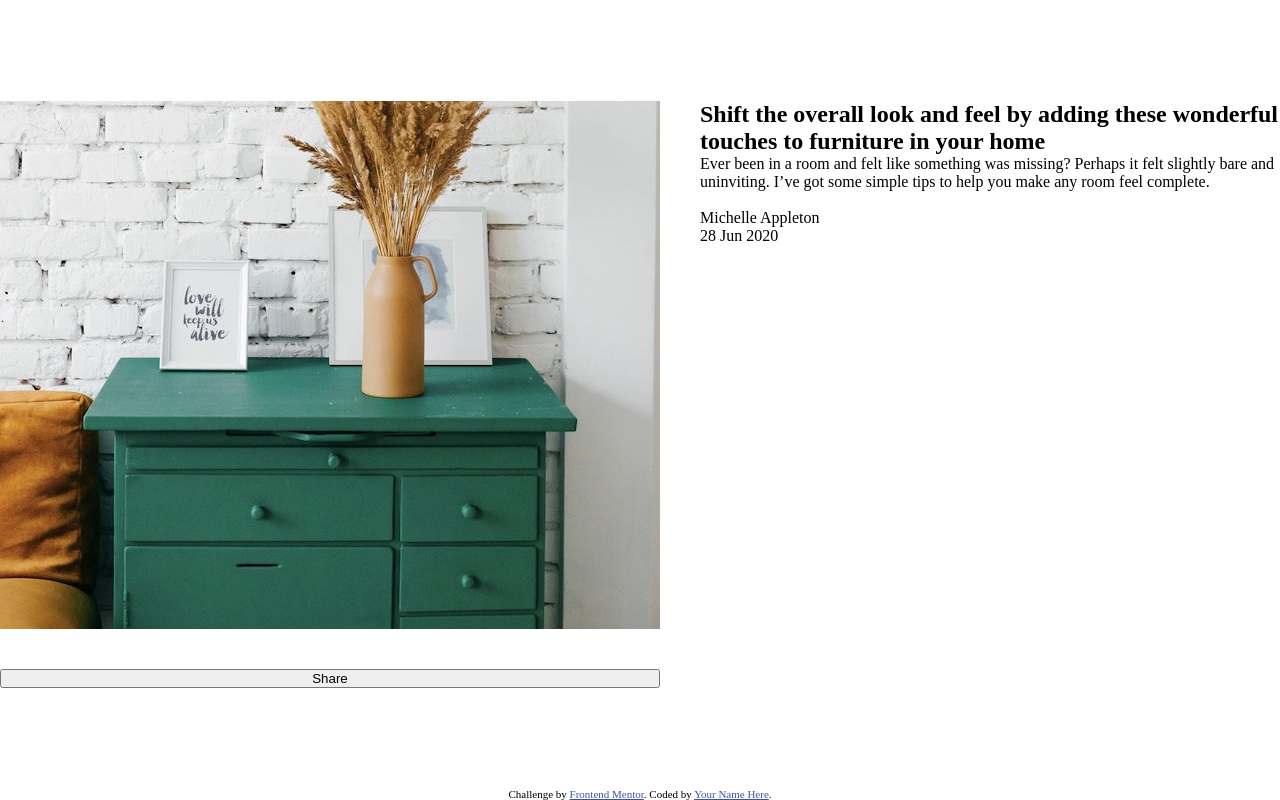
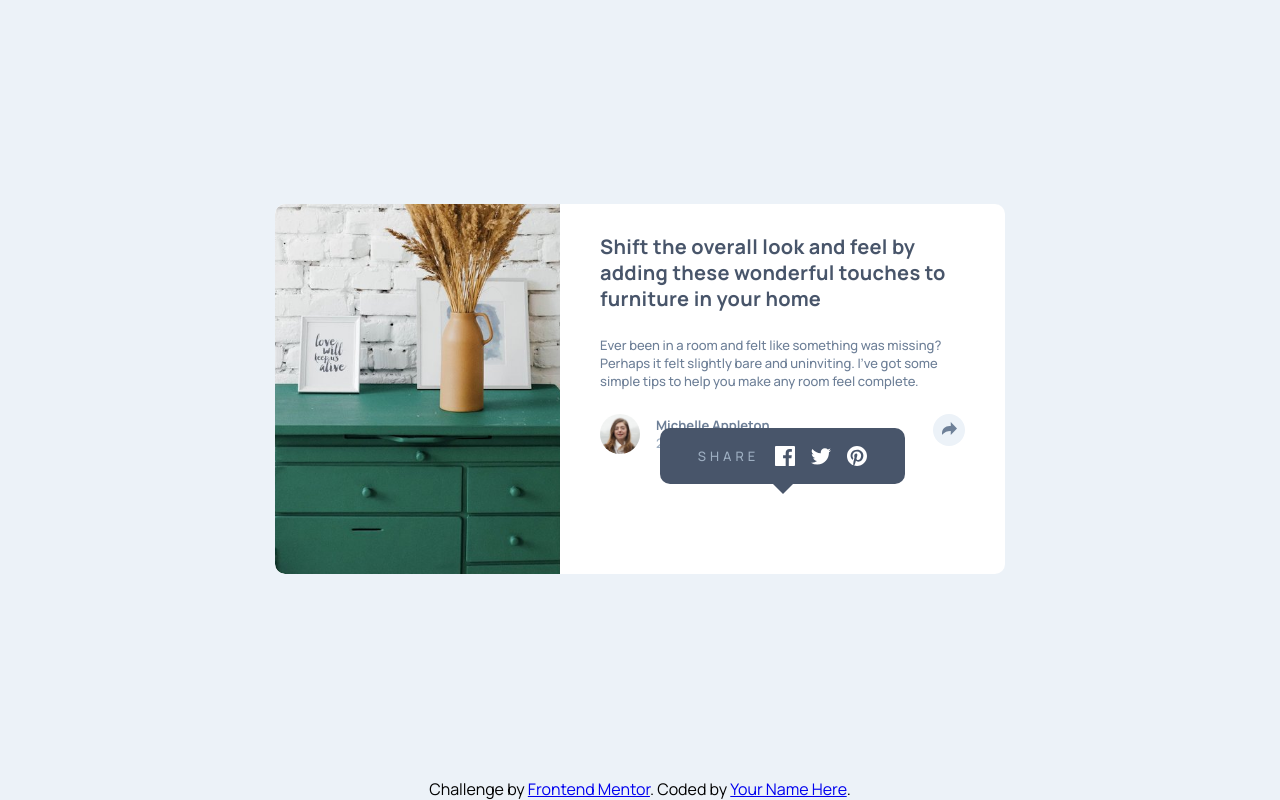
Before and after one commit to Emelinur/article-preview-component-master, a plain HTML site: page index.html in a window 1280 px wide. Drawn offline with Linux system fonts and the light colour scheme.

Commit message:
update style.css and index.html

```diff
--- a/index.html
+++ b/index.html
@@ -1,67 +1,84 @@
 <!DOCTYPE html>
 <html lang="en">
+
 <head>
   <meta charset="UTF-8" />
   <meta name="viewport" content="width=device-width, initial-scale=1.0" />
-    <!-- displays site properly based on user's device -->
-
-    <link
-      rel="icon"
-      type="image/png"
-      sizes="32x32"
-      href="./images/favicon-32x32.png"
-    />
+  <link rel="icon" type="image/png" sizes="32x32" href="./images/favicon-32x32.png" />
   <link rel="preconnect" href="https://fonts.googleapis.com" />
   <link rel="preconnect" href="https://fonts.gstatic.com" crossorigin />
-    <link
-      href="https://fonts.googleapis.com/css2?family=Manrope:wght@200..800&display=swap"
-      rel="stylesheet"
-    />
-
+  <link href="https://fonts.googleapis.com/css2?family=Manrope:wght@200..800&display=swap" rel="stylesheet" />
   <title>Frontend Mentor | Article preview component</title>
   <link rel="stylesheet" href="style.css" />
+</head>
 
-    <!-- Feel free to remove these styles or customise in your own stylesheet 👍 -->
-    <style>
-      .attribution {
-        font-size: 11px;
-        text-align: center;
-      }
-      .attribution a {
-        color: hsl(228, 45%, 44%);
-      }
-    </style>
-  </head>
 <body>
   <main>
-      <section class="card">
-        <img src="images/drawers.jpg" alt="drawers" class="card-img" />
-        <div class="card-content">
-          <h1 class="card-title">
+    <article class="card">
+      <img src="images/drawers.jpg" alt="Green drawers and a vase on top" class="card_image" />
+
+      <div class="card_content">
+        <h1 class="card_title">
           Shift the overall look and feel by adding these wonderful touches to
           furniture in your home
         </h1>
-          <p class="card-p">
+
+        <p class="card_text">
           Ever been in a room and felt like something was missing? Perhaps it
           felt slightly bare and uninviting. I’ve got some simple tips to help
           you make any room feel complete.
         </p>
-          <div class="card-profile">
-            <img src="" alt="" />
-            <p>Michelle Appleton</p>
-            <p>28 Jun 2020</p>
+
+        <div class="card_footer">
+
+          <div class="author">
+            <img src="images/avatar-michelle.jpg" alt="Michelle Appleton" class="author__avatar" />
+            <div class="author__info">
+              <p class="author__name">Michelle Appleton</p>
+              <p class="author__date">28 Jun 2020</p>
             </div>
           </div>
 
-        <button>Share</button>
-      </section>
+          <button type="button" class="share" aria-label="Share article">
+            <svg xmlns="http://www.w3.org/2000/svg" width="15" height="13">
+              <path fill="#6E8098"
+                d="M15 6.495L8.766.014V3.88H7.441C3.33 3.88 0 7.039 0 10.936v2.049l.589-.612C2.59 10.294 5.422 9.11 8.39 9.11h.375v3.867L15 6.495z" />
+            </svg>
+          </button>
+
+        </div>
+         <div class="share-popover">
+          <div class="share-popover__body">
+            <p class="share-popover__label">SHARE</p>
+            <div class="share-popover__icons">
+              <svg xmlns="http://www.w3.org/2000/svg" width="20" height="20">
+                <path fill="#FFF"
+                  d="M18.896 0H1.104C.494 0 0 .494 0 1.104v17.793C0 19.506.494 20 1.104 20h9.58v-7.745H8.076V9.237h2.606V7.01c0-2.583 1.578-3.99 3.883-3.99 1.104 0 2.052.082 2.329.119v2.7h-1.598c-1.254 0-1.496.597-1.496 1.47v1.928h2.989l-.39 3.018h-2.6V20h5.098c.608 0 1.102-.494 1.102-1.104V1.104C20 .494 19.506 0 18.896 0z" />
+              </svg>
+              <svg xmlns="http://www.w3.org/2000/svg" width="20" height="17">
+                <path fill="#FFF"
+                  d="M20 2.172a8.192 8.192 0 01-2.357.646 4.11 4.11 0 001.804-2.27 8.22 8.22 0 01-2.605.996A4.096 4.096 0 0013.847.248c-2.65 0-4.596 2.472-3.998 5.037A11.648 11.648 0 011.392 1a4.109 4.109 0 001.27 5.478 4.086 4.086 0 01-1.858-.513c-.045 1.9 1.318 3.679 3.291 4.075a4.113 4.113 0 01-1.853.07 4.106 4.106 0 003.833 2.849A8.25 8.25 0 010 14.658a11.616 11.616 0 006.29 1.843c7.618 0 11.922-6.434 11.663-12.205A8.354 8.354 0 0020 2.172z" />
+              </svg>
+              <svg xmlns="http://www.w3.org/2000/svg" width="20" height="20">
+                <path fill="#FFF"
+                  d="M10 0C4.478 0 0 4.477 0 10c0 4.237 2.636 7.855 6.356 9.312-.088-.791-.167-2.005.035-2.868.182-.78 1.172-4.97 1.172-4.97s-.299-.6-.299-1.486c0-1.39.806-2.428 1.81-2.428.852 0 1.264.64 1.264 1.408 0 .858-.545 2.14-.828 3.33-.236.995.5 1.807 1.48 1.807 1.778 0 3.144-1.874 3.144-4.58 0-2.393-1.72-4.068-4.177-4.068-2.845 0-4.515 2.135-4.515 4.34 0 .859.331 1.781.745 2.281a.3.3 0 01.069.288l-.278 1.133c-.044.183-.145.223-.335.134-1.249-.581-2.03-2.407-2.03-3.874 0-3.154 2.292-6.052 6.608-6.052 3.469 0 6.165 2.473 6.165 5.776 0 3.447-2.173 6.22-5.19 6.22-1.013 0-1.965-.525-2.291-1.148l-.623 2.378c-.226.869-.835 1.958-1.244 2.621.937.29 1.931.446 2.962.446 5.522 0 10-4.477 10-10S15.522 0 10 0z" />
+              </svg>
+            </div>
+          </div>
+          <div class="share-popover__arrow"></div>
+        </div>
+
+      </div>
+      </div>
+    </article>
+
   </main>
 
-    <div class="attribution">
+  <footer class="attribution">
     Challenge by
-      <a href="https://www.frontendmentor.io?ref=challenge" target="_blank"
-        >Frontend Mentor</a
-      >. Coded by <a href="#">Your Name Here</a>.
-    </div>
+    <a href="https://www.frontendmentor.io?ref=challenge" target="_blank">Frontend Mentor</a>. Coded by <a href="#">Your
+      Name Here</a>.
+  </footer>
 </body>
+
 </html>
--- a/style.css
+++ b/style.css
@@ -47,24 +47,128 @@ body {
   justify-content: center;
   align-items: center;
   height: 100svh;
+  font-family: var(--ff);
+  background-color: var(--grey-200);
 }
 
-main{
+main {
   display: flex;
   justify-content: center;
   align-items: center;
- flex:1;
+  flex: 1;
 }
-.card{
-  display: grid;
-  grid-template-columns: 1fr 1fr;
-  grid-template-areas: "card-img card-content";
-  gap: var(--spacing-500);
+.card {
+  max-width: 45.625rem;
+  display: flex;
+  border-radius: 10px;
+  background-color: var(--white);
+  overflow: hidden;
+}
+.card_image {
+  width: 285px;
+  border-radius: 10px 0 0 10px;
+  object-fit: cover;
+}
+.card_content {
+  margin: 30px 40px;
+  width: 50%;
+  gap: var(--spacing-300);
+  display: flex;
+  flex-direction: column;
+  justify-content: center;
+}
+.card_title {
+  font-size: var(--fs-text-1);
+  font-weight: var(--fw-2);
+  line-height: var(--lh-text-1);
+  letter-spacing: var(--ls-text-1);
+  color: var(--grey-900);
+}
+.card_text {
+  font-size: var(--fs-text-2);
+  font-weight: var(--fw-1);
+  line-height: var(--lh-text-2);
+  letter-spacing: var(--ls-text-2);
+  color: var(--grey-500);
+}
+.card_footer {
+  display: flex;
+  flex-direction: row;
+  justify-content: space-between;
+}
+.author {
+  display: flex;
+  flex-direction: row;
+  justify-content: center;
+  align-items: center;
+  gap: var(--spacing-200);
+}
+.author__avatar {
+  width: 40px;
+  height: 40px;
+  border-radius: 40px;
+}
+.author__name {
+  font-size: var(--fs-text-2);
+  font-weight: var(--fw-2);
+  line-height: var(--lh-text-2);
+  letter-spacing: var(--ls-text-2);
+  color: var(--grey-500);
+}
+.author__date {
+  font-size: var(--fs-text-2);
+  font-weight: var(--fw-1);
+  line-height: var(--lh-text-2);
+  letter-spacing: var(--ls-text-2);
+  color: var(--grey-400);
+}
+.share {
+  width: 2rem;
+  height: 2rem;
+  border-radius: 2rem;
+  background-color: var(--grey-200);
+  border: 0px;
+}
+.share:hover {
+  cursor: pointer;
+}
+.share-popover {
+  display: flex;
+  flex-direction: column;
+  justify-content: center;
+  align-items: center;
+  position: relative;
+  top: -50px;
+}
+.share-popover__body {
+  max-width: 248px;
+  padding: 18px 38px;
+  display: flex;
+  justify-content: center;
+  align-items: center;
+  background-color: var(--grey-900);
+  border-radius: 10px;
+  gap: var(--spacing-200);
 }
 
-.card-img{
-  grid-area: card-img;
+.share-popover__label {
+  font-size: var(--fs-text-3);
+  font-weight: var(--fw-1);
+  line-height: var(--lh-text-3);
+  letter-spacing: var(--ls-text-3);
+  color: var(--grey-400);
+  display: inline-block;
 }
-.card-contend{
-   grid-area: card-content;
+.share-popover__icons {
+  display: flex;
+  justify-content: center;
+  align-items: center;
+  gap: var(--spacing-200);
 }
+.share-popover__arrow {
+  width: 0;
+  height: 0;
+  border-left: 10px solid transparent;
+  border-right: 10px solid transparent;
+  border-top: 10px solid var(--grey-900);
+}
```
Lines whose indentation alone changed are shown as unchanged.
